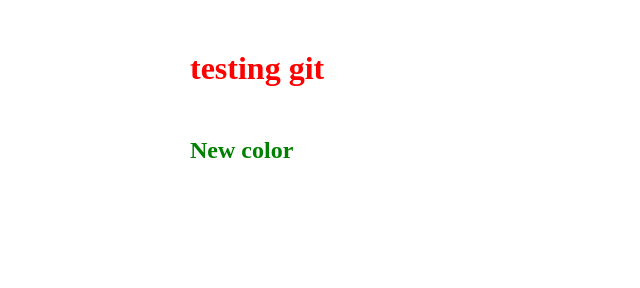
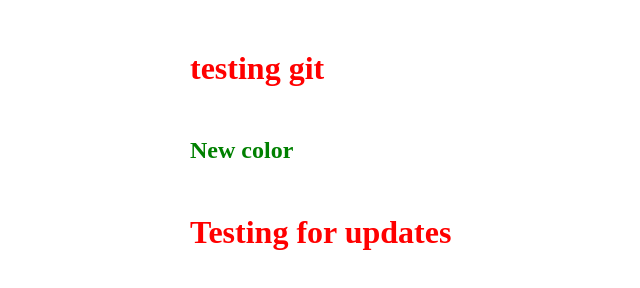
Before and after one commit to StormNotes/htmltesting, a plain HTML site: page index.html in a window 1280 px wide. Shown: the whole page, without its empty margins (134-774 px from the left). Drawn offline with Linux system fonts and the light colour scheme.

Commit message:
new line added

```diff
--- a/index.html
+++ b/index.html
@@ -20,6 +20,7 @@
 
     <h1>testing git</h1>
     <h2>New color</h2>
+    <h1>Testing for updates</h1>
 
 </body>
 </html>
```
